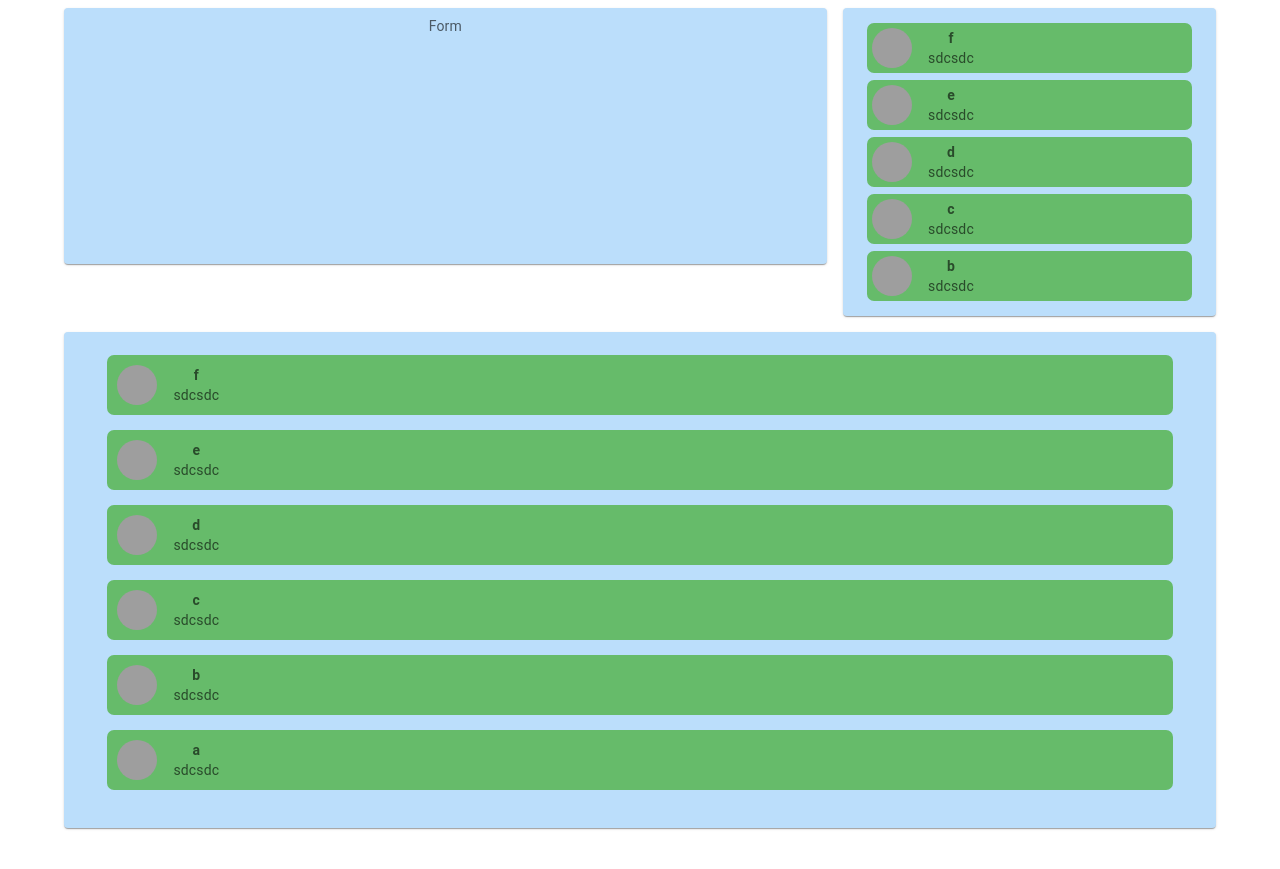
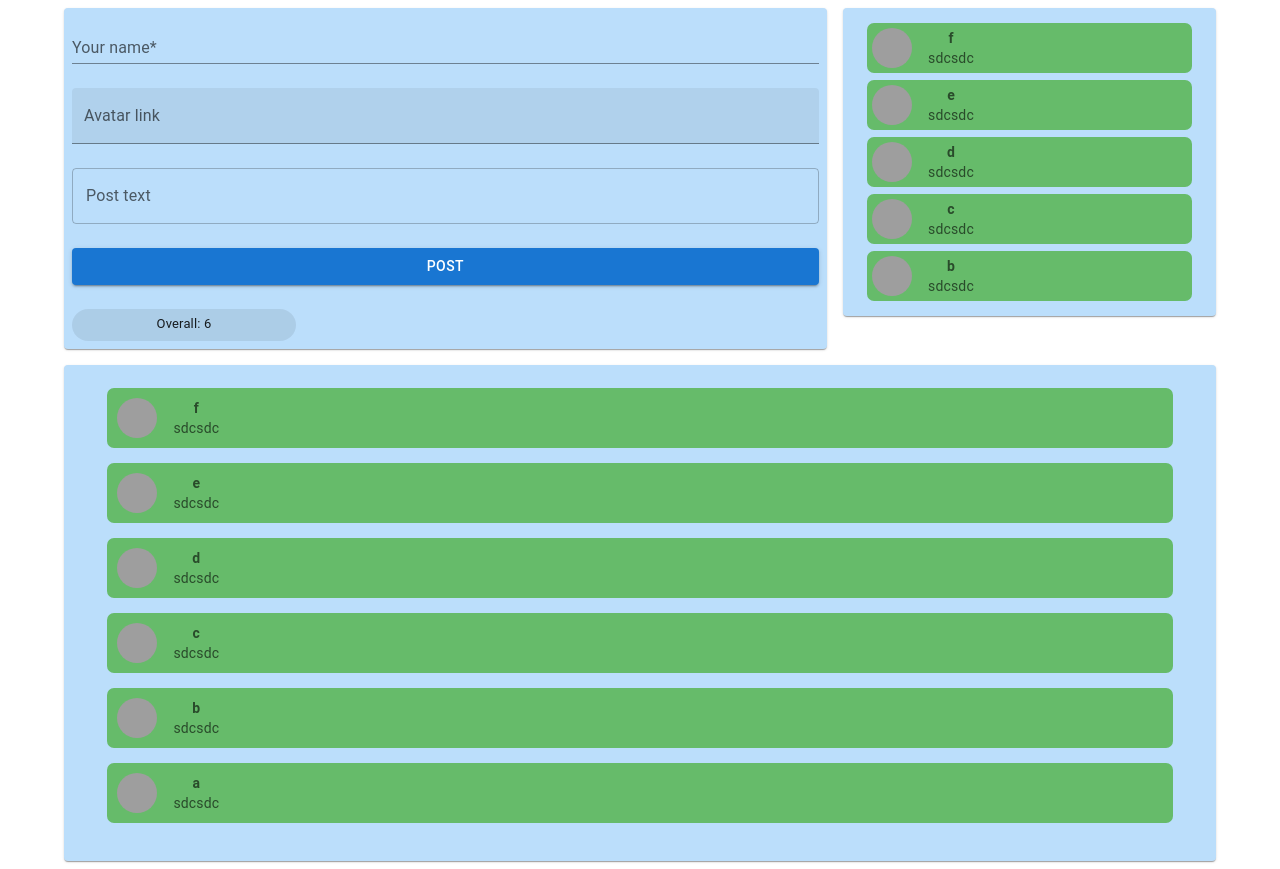
Before and after one commit to ArthurTopazio/posts-creator, a React (Create React App) app: page / in a window 1280 px wide. Before the commit the page ends 836 px from the top, so only its background shows below. Built offline with nearby package versions, Linux system fonts and the light colour scheme; grey boxes are pictures that could not be loaded; a web font is replaced by a local one.

Commit message:
complite basic structure

```diff
--- a/src/components/PostForm/PostForm.tsx
+++ b/src/components/PostForm/PostForm.tsx
@@ -1,7 +1,12 @@
 import { FC } from 'react';
 
+import useInput from '../../hooks/useInput';
 import { IPost } from '../../models/IPost';
 
+import Button from '@mui/material/Button';
+import Stack from '@mui/material/Stack';
+import TextField from '@mui/material/TextField';
+import Chip from '@mui/material/Chip';
 import { GridElementWrapper } from '../UI/GridElementWrapper';
 
 interface PostFormTPD {
@@ -11,11 +16,36 @@ interface PostFormTPD {
 
 const PostForm: FC<PostFormTPD> = ({ postsAmount, formAction }) => {
 
-  console.log('Form props', postsAmount, formAction);
+  const postAuthor = useInput('');
+  const avatarLink = useInput('');
+  const postText = useInput('');
+
+  const handleSubmit = () => {
+
+    const newPost: IPost = {
+      author: postAuthor.value,
+      avatar_link: avatarLink.value,
+      text: postText.value,
+      create_time: String(Date.now()),
+      id: Date.now()
+    }
+
+    formAction(newPost);
+  }
 
   return (
     <GridElementWrapper sx={{ minHeight: '30vh' }}>
-      Form </GridElementWrapper>
+      <Stack direction="column" spacing={3}>
+
+        <TextField {...postAuthor} label="Your name*" variant="standard" />
+        <TextField {...avatarLink} label="Avatar link" variant="filled" />
+        <TextField {...postText} label="Post text" multiline />
+
+        <Button variant="contained" onClick={handleSubmit}> Post </Button>
+        <Chip label={`Overall: ${postsAmount}`} sx={{ width: '30%' }} />
+
+      </Stack>
+    </GridElementWrapper>
   )
 }
 
--- /dev/null
+++ b/src/hooks/useInput.ts
@@ -0,0 +1,14 @@
+import { useState } from "react";
+
+export default function useInput(initialValue: any) {
+  const [value, setValue] = useState(initialValue);
+
+  const onChange = (e: any) => {
+    setValue(e.target.value)
+  };
+
+  return {
+    value,
+    onChange
+  }
+};
```
